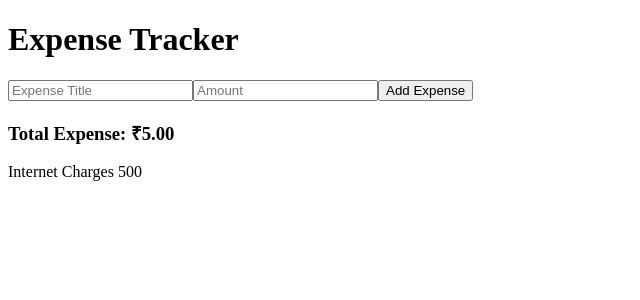
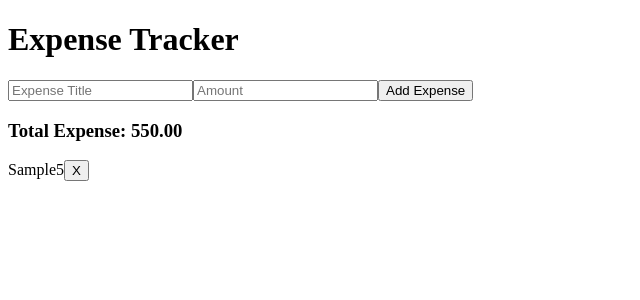
Before and after one commit to sahiba2503/ExpenseTrackers, a React (Vite) app: page / in a window 1280 px wide. Both pictures are taken after typing "Sample", "5" into the empty fields and a click on the button "Add Expense". Shown: the top 300 px of the page, without its empty margins (0-640 px from the left). Built offline with nearby package versions, Linux system fonts and the light colour scheme.

Commit message:
taske detail store  dynamically

```diff
--- a/src/App.tsx
+++ b/src/App.jsx
@@ -4,22 +4,17 @@ import ExpenseForm from "./ExpenseForm";
 import ExpenseList from "./ExpenseList";
 
 function App() {
-  const [expense, setExpense] = useState([]);
+  const [expenses, setExpenses] = useState([]);
 
   const addExpense = (expense) => {
-    setExpense((prev) => [...prev, expense]);
+    setExpenses((prev) => [...prev, expense])
+  }
+
+  const deleteExpense = (id) => {
+   alert("list is deleted");
   };
 
-  const deleteExpense = (id) => {
-    setExpense((prev) =>
-      prev.filter((expense) => expense.id !== id)
-    );
-  };
 
-  const totalExpense = expense.reduce(
-    (total, expense) => total + expense.amount,
-    0
-  );
 
   return (
     <div className="app-container">
@@ -27,12 +22,10 @@ function App() {
 
       <ExpenseForm onAddExpense={addExpense} />
 
-      <h3 className="total">
-        Total Expense: ₹{totalExpense.toFixed(2)}
-      </h3>
+      <h3 className="total"> Total Expense: 550.00  </h3>
 
       <ExpenseList
-        expenses={expense}
+        expenses={expenses}
         onDelete={deleteExpense}
       />
     </div>
--- /dev/null
+++ b/src/ExpenseItem.jsx
@@ -0,0 +1,13 @@
+
+
+function ExpenseItem({ item,onDelete}) {
+  return (
+    <div className="expense=item">
+        <span>{item.title}</span>
+        <span>{item.amount}</span>
+       <button onClick={()=> onDelete(item.id)}>X</button>
+      </div>
+  )
+}
+
+export default ExpenseItem
--- a/src/ExpenseItem.tsx
+++ /dev/null
@@ -1,12 +0,0 @@
-
-
-function ExpenseItem() {
-  return (
-    <div className='expense=item'>
-        <span>Internet Charges</span>
-        <span> 500</span>
-      </div>
-  )
-}
-
-export default ExpenseItem
--- /dev/null
+++ b/src/ExpenseList.jsx
@@ -0,0 +1,18 @@
+import ExpenseItem from "./ExpenseItem";
+// import {useState } from "react";
+
+function ExpenseList({expenses,onDelete}) {
+  if(expenses.length === 0){
+    return<p className="no-expense">No Expenses Yet</p>
+  }
+  return (
+    <div className="expense-list">
+      {expenses.map((item)=>(
+      <ExpenseItem  key = {item.id} item={item} onDelete={onDelete}/>
+      ))}
+
+          </div>
+  );
+}
+
+export default ExpenseList;
--- a/src/ExpenseList.tsx
+++ /dev/null
@@ -1,12 +0,0 @@
-import ExpenseItem from "./ExpenseItem";
-// import {useState } from "react";
-
-function ExpenseList() {
-  return (
-    <div className='expense-list'>
-      <ExpenseItem />
-          </div>
-  );
-}
-
-export default ExpenseList;
--- a/src/main.tsx
+++ b/src/main.tsx
@@ -1,7 +1,7 @@
 import { StrictMode } from 'react'
 import { createRoot } from 'react-dom/client'
 import './index.css'
-import App from './App.js'
+import App from './App.jsx'
 
 createRoot(document.getElementById('root')!).render(
   <StrictMode>
```
Also changed, not shown: src/ExpenseForm.jsx (renamed from src/ExpenseForm.tsx).
